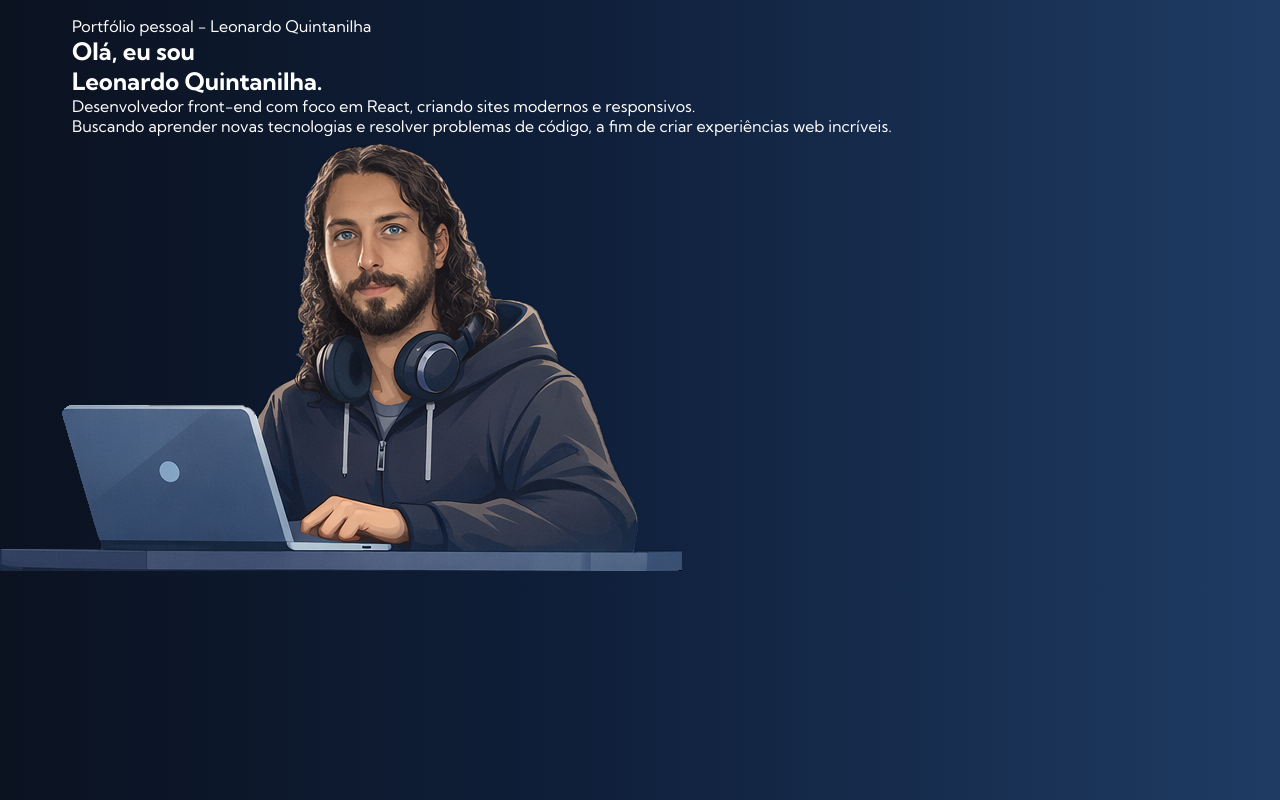
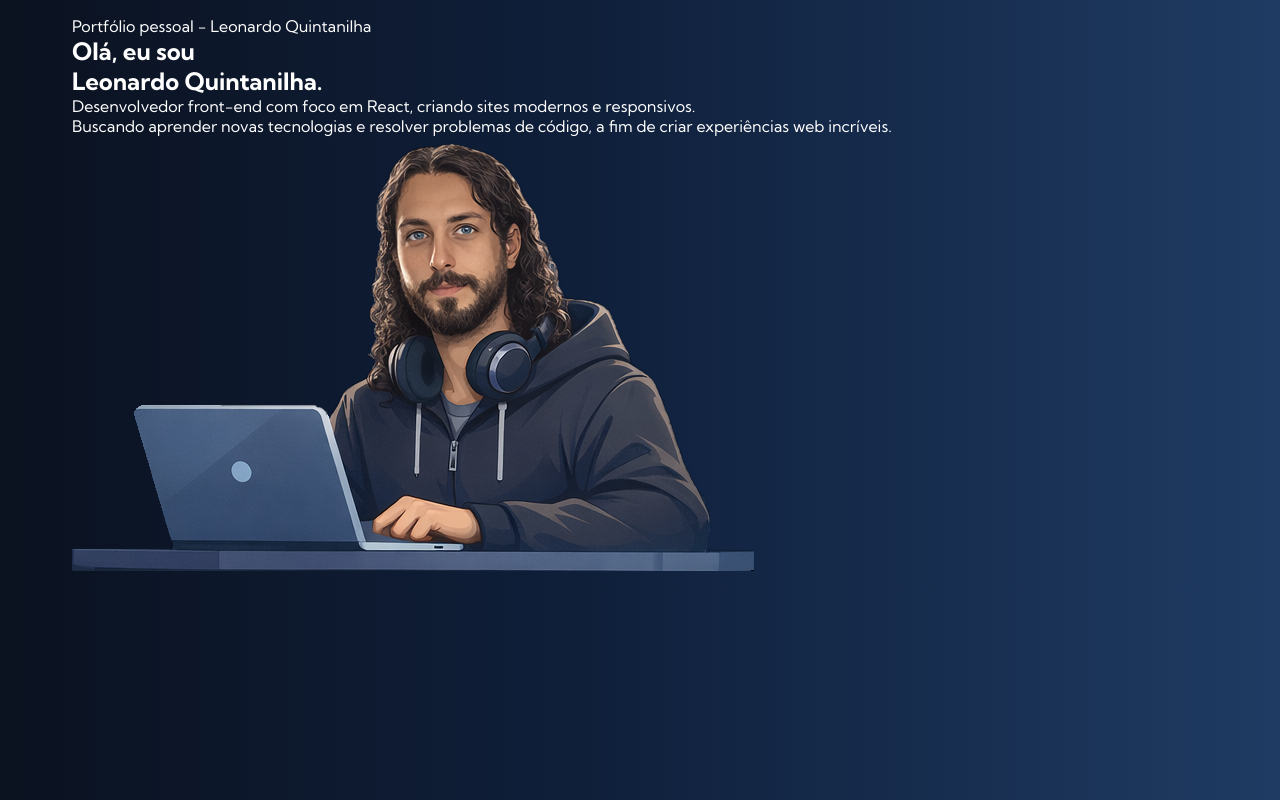
Before and after one commit to quintaleodev/portfolio, a React (Vite) app: page / in a window 1280 px wide. Built offline with nearby package versions, Linux system fonts and the light colour scheme.

Commit message:
refactor: ajustando estrutura do hero com divisões mais coerentes

```diff
--- a/src/components/Hero/Hero.jsx
+++ b/src/components/Hero/Hero.jsx
@@ -5,18 +5,28 @@ export default function Hero() {
     return (
         <section>
             <div className="container">
-                <div className="text__content" >
+                <div className="hero__content">
+                    <div className="text__content">
                         <h1>
-                        Olá, eu sou<br/>
+                            Olá, eu sou <br />
                             <span>Leonardo Quintanilha.</span>
                         </h1>
+
                         <p>
-                        Desenvolvedor front-end com foco em React, criando sites modernos e responsivos. <br/>
-                        Buscando aprender novas tecnologias e resolver problemas de código, a fim de criar experiências web incríveis.
+                            Desenvolvedor front-end com foco em React, criando sites modernos e
+                            responsivos. <br />
+                            Buscando aprender novas tecnologias e resolver problemas de código,
+                            a fim de criar experiências web incríveis.
                         </p>
                     </div>
+                <div className="image__content">
+                    <img
+                        src={heroavatar}
+                        alt="Ilustração de um desenvolvedor trabalhando em um notebook"
+                    />
                 </div>
-            <img src={heroavatar} alt="Ilustração de um desenvolvedor trabalhando em um notebook" />
+            </div>
+        </div>
     </section>
     );
 };
```
Lines whose indentation alone changed are shown as unchanged.
